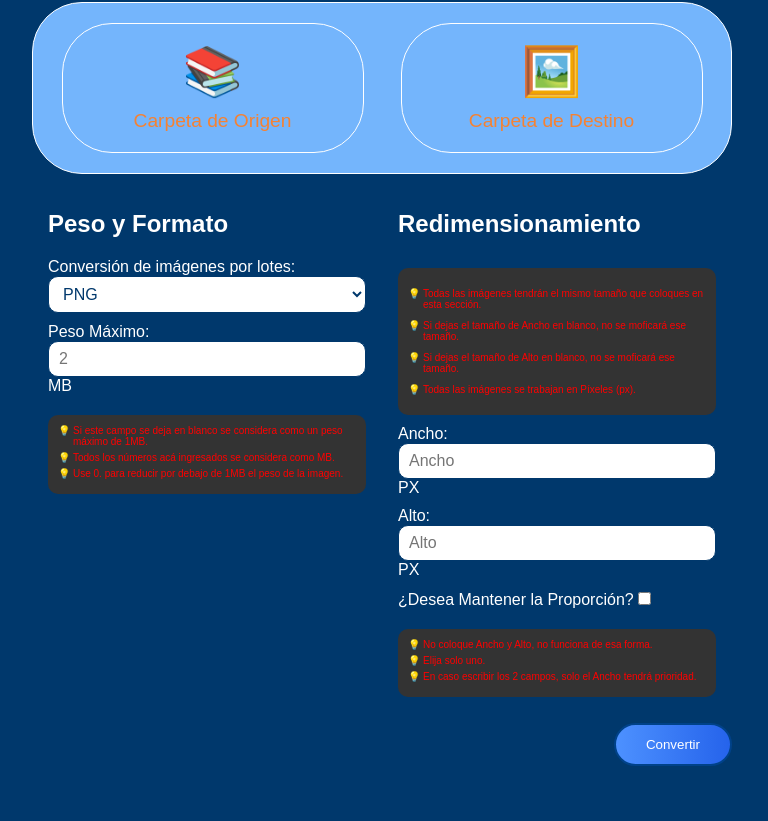
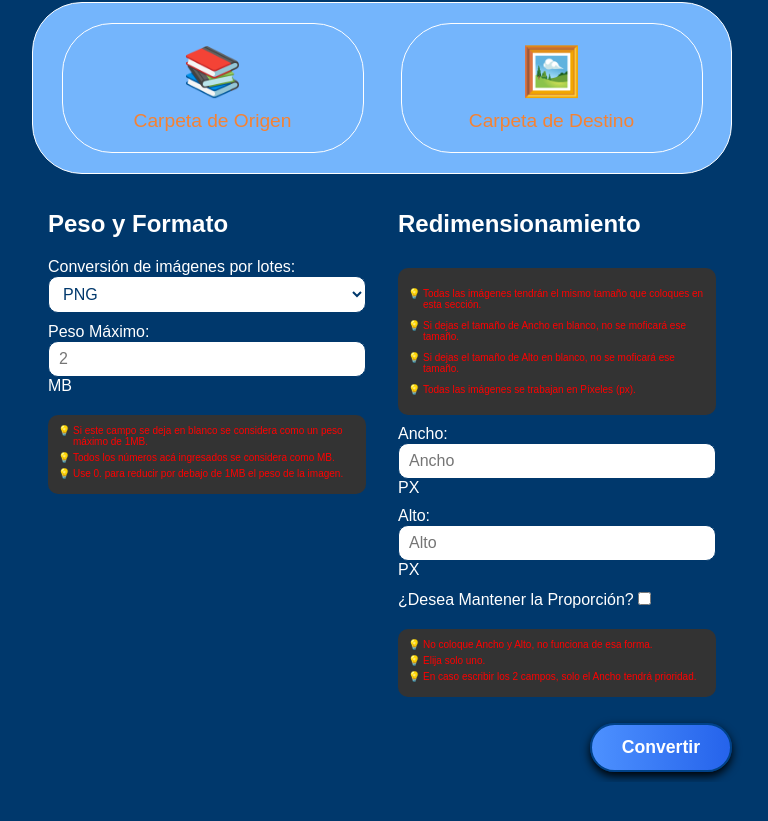
Before and after one commit to raulferreyra/image-convertor, a Vue app in the folder frontend/: page / in a window 1280 px wide. Shown: the part 227-1048 px from the top of the page, without its empty margins (258-1026 px from the left). Built offline with nearby package versions, Linux system fonts and the light colour scheme; a web font is replaced by a local one.

Commit message:
Button upgrades

```diff
--- a/frontend/src/components/Home.vue
+++ b/frontend/src/components/Home.vue
@@ -336,6 +336,9 @@ header h1 {
     cursor: pointer;
     margin: 0 0 0 auto;
     display: flex;
+    font-size: 1.1rem;
+    font-weight: 600;
+    box-shadow: 0 4px 10px var(--color-black);
     transition: all 0.3s ease;
 }
 
```
